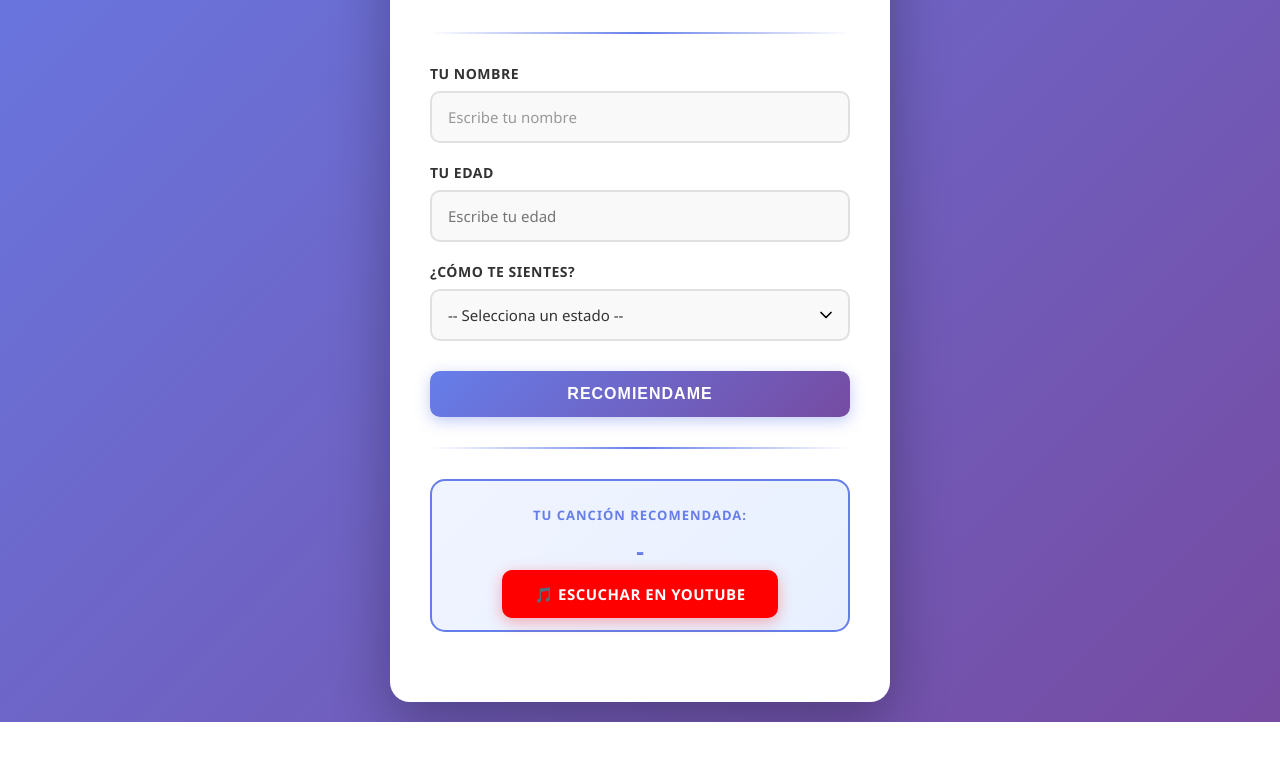
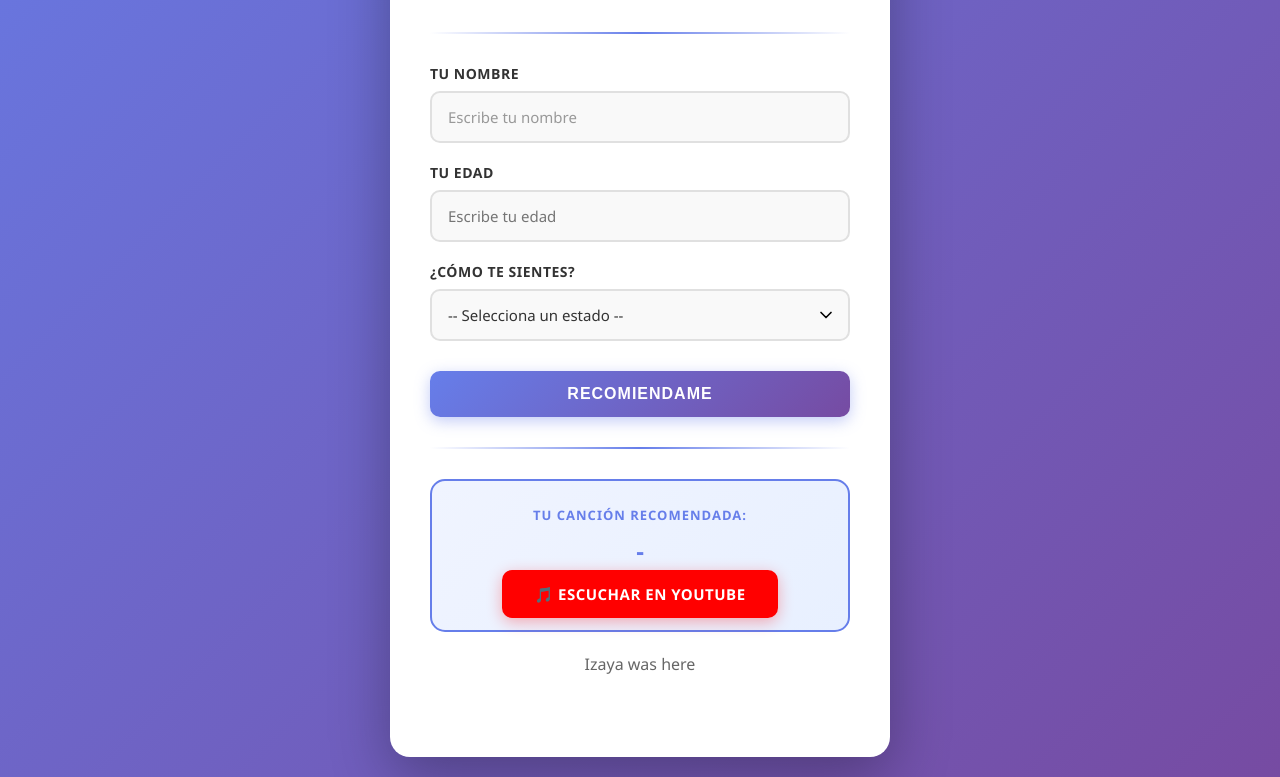
Before and after one commit to isaiasariza2003-svg/DiomedesRecomender, a plain HTML site: page index.html in a window 1280 px wide. Shown: the part 437-1214 px from the top of the page. Before the commit the page ends 1159 px from the top, so only its background shows below. Drawn offline with Linux system fonts and the light colour scheme.

Commit message:
actualizacionfirma.html

```diff
--- a/index.html
+++ b/index.html
@@ -45,6 +45,9 @@
             <span id="recomendacion">-</span>
             <a id="enlaceYouTube" href="#" target="_blank">🎵 Escuchar en YouTube</a>
         </div>
+        <footer>
+            <p>Izaya was here</p>
+        </footer>
     </div>
 
     <script type="module" src="app.js"></script>
```
